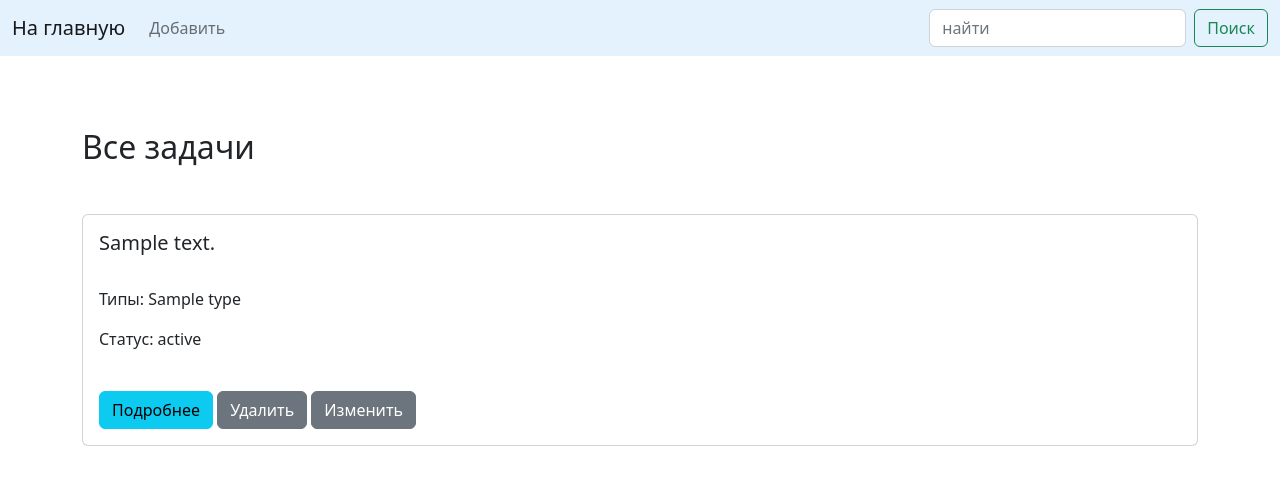
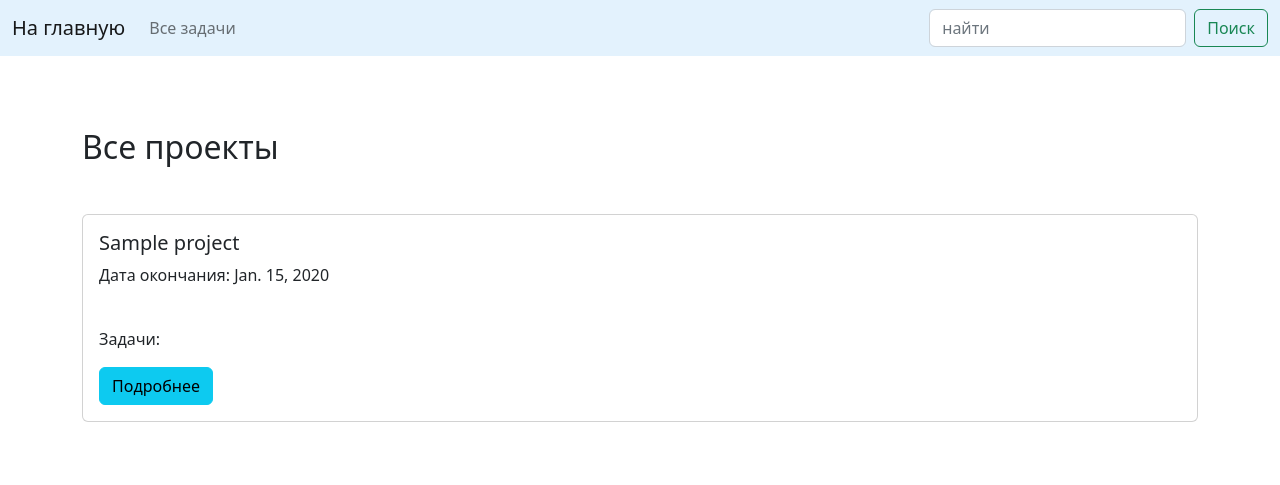
Before and after one commit to DastanTA/HW_50, a Django app: page / in a window 1280 px wide. Shown: the top 485 px of the page. Run offline with Django 4.2, Linux system fonts and the light colour scheme; tables that the repository leaves empty hold one stand-in row (values such as "Sample post"); parts of the project's set-up code (start-up, migrations or seed data) failed here and were passed over.

Commit message:
HW-54: Вывод списка проектов ө реализован

```diff
--- a/source/main/urls.py
+++ b/source/main/urls.py
@@ -1,12 +1,13 @@
 from django.contrib import admin
 from django.urls import path
-from task_tracker.views import MainPage, TaskView, CreateTask, UpdateTask, DeleteTask
+from task_tracker.views import MainPage, TaskView, CreateTask, UpdateTask, DeleteTask, ProjectMainPage
 
 urlpatterns = [
     path('admin/', admin.site.urls),
-    path('', MainPage.as_view(), name='main'),
+    path('tasks/', MainPage.as_view(), name='main'),
     path('add/', CreateTask.as_view(), name='add_task'),
     path('task/<int:pk>/', TaskView.as_view(), name='view_task'),
     path('update/<int:pk>/', UpdateTask.as_view(), name='update_task'),
     path('delete/<int:pk>/', DeleteTask.as_view(), name='delete_task'),
+    path('', ProjectMainPage.as_view(), name='project_main'),
 ]
--- /dev/null
+++ b/source/task_tracker/base_views.py
@@ -0,0 +1,39 @@
+from django.utils.http import urlencode
+from django.views.generic import ListView
+from task_tracker.forms import SimpleSearchForm
+from django.db.models import Q
+
+
+class SearchView(ListView):
+
+    def get(self, request, *args, **kwargs):
+        self.form = self.get_search_form()
+        self.search_value = self.get_search_value()
+        return super().get(request, *args, **kwargs)
+
+    def get_context_data(self, *, object_list=None, **kwargs):
+        context = super().get_context_data(object_list=object_list, **kwargs)
+        context['form'] = self.form
+        if self.search_value:
+            context['query'] = urlencode({'search': self.search_value})
+            context['search'] = self.search_value
+        return context
+
+    def get_queryset(self):
+        queryset = super().get_queryset()
+        query = self.get_query()
+        if self.search_value:
+            queryset = queryset.filter(query)
+        return queryset
+
+    def get_search_form(self):
+        return SimpleSearchForm(self.request.GET)
+
+    def get_search_value(self):
+        if self.form.is_valid():
+            return self.form.cleaned_data['search']
+        return None
+
+    def get_query(self):
+        query = Q(None)
+        return query
--- a/source/task_tracker/forms.py
+++ b/source/task_tracker/forms.py
@@ -1,6 +1,6 @@
 from django import forms
 from django.forms import widgets
-from task_tracker.models import Task
+from task_tracker.models import Task, Project
 
 
 class TaskForm(forms.ModelForm):
@@ -19,6 +19,19 @@
         }
 
 
+class ProjectForm(forms.ModelForm):
+    model = Project
+    fields = ['title', 'description', 'start_date', 'finish_date']
+    widgets = {'description': widgets.Textarea(attrs={"cols": 24, "rows": 3, 'class': 'form-control'}),
+               'title': widgets.TextInput(attrs={'class': 'form-control'})}
+    error_messages = {
+        'title': {'required': "Нельзя оставлять название пустым!"},
+        'description': {
+            'required': "Пустым тоже нельзя оставлять описание!",
+            'min_length': "Нельзя писать слишком короткое описание! Должно быть больше 10 символов"
+        }
+    }
+
 class SimpleSearchForm(forms.Form):
     search = forms.CharField(max_length=100, required=False, label="Найти",
                              widget=widgets.TextInput(attrs={
--- a/source/task_tracker/models.py
+++ b/source/task_tracker/models.py
@@ -41,8 +41,15 @@
 
 
 class Project(models.Model):
-    title = models.CharField(max_length=40, null=True, blank=True, verbose_name="название", validators=[banned_words, ])
-    description = models.TextField(max_length=300, null=True, blank=True, verbose_name='описание',
-                                   validators=[MinLengthValidator(10), ])
-    start_date = models.DateField(verbose_name="дата начала", null=True, blank=True)
+    title = models.CharField(max_length=40, null=False, blank=False, verbose_name="название",
+                             validators=[banned_words, ], default='default title')
+    description = models.TextField(max_length=300, null=False, blank=False, verbose_name='описание',
+                                   validators=[MinLengthValidator(10), ], default='default description')
+    start_date = models.DateField(verbose_name="дата начала", null=False, blank=False, default='2022-12-06')
     finish_date = models.DateField(verbose_name="дата окончания", null=True, blank=True)
+
+    def __str__(self):
+        return self.title[:15]
+
+    def get_absolute_url(self):
+        return reverse('view_task', kwargs={'pk': self.pk})  ###################    тут надо исправить!!!!!!!!!!!!!
--- a/source/task_tracker/templates/base.html
+++ b/source/task_tracker/templates/base.html
@@ -15,7 +15,7 @@
 
 <nav class="navbar navbar-expand-lg" style="background-color: #e3f2fd;">
   <div class="container-fluid">
-    <a class="navbar-brand" href="{% url 'main' %}">На главную</a>
+    <a class="navbar-brand" href="{% url 'project_main' %}">На главную</a>
     <button class="navbar-toggler" type="button" data-bs-toggle="collapse" data-bs-target="#navbarSupportedContent" aria-controls="navbarSupportedContent" aria-expanded="false" aria-label="Toggle navigation">
       <span class="navbar-toggler-icon"></span>
     </button>
--- /dev/null
+++ b/source/task_tracker/templates/projects/project_index.html
@@ -0,0 +1,47 @@
+{% extends 'base.html' %}
+{% load static %}
+
+{% block title %}
+All projects
+{% endblock %}
+
+
+{% block menu %}
+{#    <li class="nav-item"><a class="nav-link" href="{% url 'add_task' %}">Добавить</a></li>#}
+    <li class="nav-item"><a class="nav-link" href="{% url 'main' %}">Все задачи</a></li>
+{% endblock %}
+
+
+{% block search %}
+    {% include 'partial/simple_search.html' %}
+{% endblock %}
+
+
+{% block content %}
+    <div><br><br><br><h2>Все проекты</h2><br></div>
+    {% if is_paginated %}
+        {% include 'partial/pagination.html' %}
+    {% endif %}
+
+<div class="row row-cols-1">
+    {% for project in projects %}
+      <div class="col mt-3">
+        <div class="card">
+          <div class="card-body">
+            <h5 class="card-title">{{ project.title }}</h5>
+            <p class="card-text"> Дата окончания: {{ project.finish_date }}</p>
+            <br><p class="card-text">Задачи: {% for type in task.types.all %}{{ type.type_name }}{% if not forloop.last %}, {% endif %}{% endfor %}</p>
+            <a href="{{ project.get_absolute_url }}" class="btn btn-info">Подробнее</a>
+{#            <a href="{% url 'delete_task' task.id %}" class="btn btn-secondary">Удалить</a>#}
+{#            <a href="{% url 'update_task' task.id %}" class="btn btn-secondary">Изменить</a>#}
+          </div>
+        </div>
+      </div>
+    {% endfor %}
+</div><br>
+
+    {% if is_paginated %}
+        {% include 'partial/pagination.html' %}
+    {% endif %}
+
+{% endblock %}
--- a/source/task_tracker/templates/tasks/index.html
+++ b/source/task_tracker/templates/tasks/index.html
@@ -2,7 +2,7 @@
 {% load static %}
 
 {% block title %}
-main page
+All tasks
 {% endblock %}
 
 
@@ -27,7 +27,7 @@
       <div class="col mt-3">
         <div class="card">
           <div class="card-body">
-            <h5 class="card-title">{{ task.summary }}</h5>
+            <h5 class="card-title">{{ task.summary }}</h5> <p>[{{ task.project.title }}]</p>
             <br><p class="card-text">Типы: {% for type in task.types.all %}{{ type.type_name }}{% if not forloop.last %}, {% endif %}{% endfor %}</p>
             <p class="card-text">Статус: {{ task.status }}</p><br>
             <a href="{{ task.get_absolute_url }}" class="btn btn-info">Подробнее</a>
--- a/source/task_tracker/views/project_views.py
+++ b/source/task_tracker/views/project_views.py
@@ -0,0 +1,20 @@
+from django.shortcuts import render, get_object_or_404, redirect, reverse
+from django.views.generic import View, TemplateView, FormView, ListView, CreateView
+from django.utils.http import urlencode
+from django.db.models import Q
+from task_tracker.models import Project
+from task_tracker.forms import ProjectForm, SimpleSearchForm
+from task_tracker.base_views import SearchView
+
+
+class ProjectMainPage(SearchView):
+    model = Project
+    ordering = ['start_date']
+    template_name = 'projects/project_index.html'
+    context_object_name = 'projects'
+    paginate_by = 4
+    paginate_orphans = 1
+
+    def get_query(self):
+        query = Q(title__icontains=self.search_value) | Q(description__icontains=self.search_value)
+        return query
--- a/source/task_tracker/views/task_views.py
+++ b/source/task_tracker/views/task_views.py
@@ -1,44 +1,9 @@
 from django.shortcuts import render, get_object_or_404, redirect, reverse
 from django.views.generic import View, TemplateView, FormView, ListView, CreateView
-from django.utils.http import urlencode
 from django.db.models import Q
 from task_tracker.models import Task
-from task_tracker.forms import TaskForm, SimpleSearchForm
-
-
-class SearchView(ListView):
-
-    def get(self, request, *args, **kwargs):
-        self.form = self.get_search_form()
-        self.search_value = self.get_search_value()
-        return super().get(request, *args, **kwargs)
-
-    def get_context_data(self, *, object_list=None, **kwargs):
-        context = super().get_context_data(object_list=object_list, **kwargs)
-        context['form'] = self.form
-        if self.search_value:
-            context['query'] = urlencode({'search': self.search_value})
-            context['search'] = self.search_value
-        return context
-
-    def get_queryset(self):
-        queryset = super().get_queryset()
-        query = self.get_query()
-        if self.search_value:
-            queryset = queryset.filter(query)
-        return queryset
-
-    def get_search_form(self):
-        return SimpleSearchForm(self.request.GET)
-
-    def get_search_value(self):
-        if self.form.is_valid():
-            return self.form.cleaned_data['search']
-        return None
-
-    def get_query(self):
-        query = Q(None)
-        return query
+from task_tracker.forms import TaskForm
+from task_tracker.base_views import SearchView
 
 
 class MainPage(SearchView):
@@ -50,7 +15,7 @@
     paginate_orphans = 1
 
     def get_query(self):
-        query = Q(summary__icontains=self.search_value) | Q(description__icontains=self.search_value)
+        query = Q(summary__icontains=self.search_value) | Q(description__icontains=self.search_value) | Q(project__title__icontains=self.search_value)
         return query
 
 
```
Also changed, not shown: source/task_tracker/migrations/0005_alter_project_description_alter_project_start_date_and_more.py (added).
